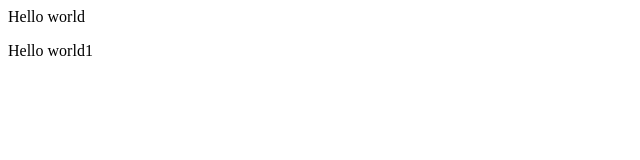
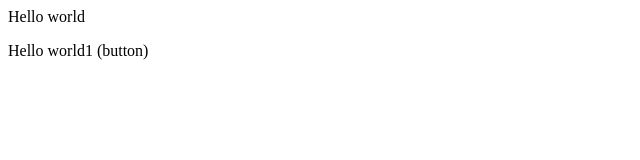
Before and after one commit to utkarshducoder/localrepo, a plain HTML site: page index.html in a window 1280 px wide. Shown: the full height of the page, 0-640 px from the left. Drawn offline with Linux system fonts and the light colour scheme.

Commit message:
changes made

```diff
--- a/index.html
+++ b/index.html
@@ -1,2 +1,2 @@
 <p>Hello world</p>
-<p>Hello world1</p>
+<p>Hello world1 (button)</p>
```
